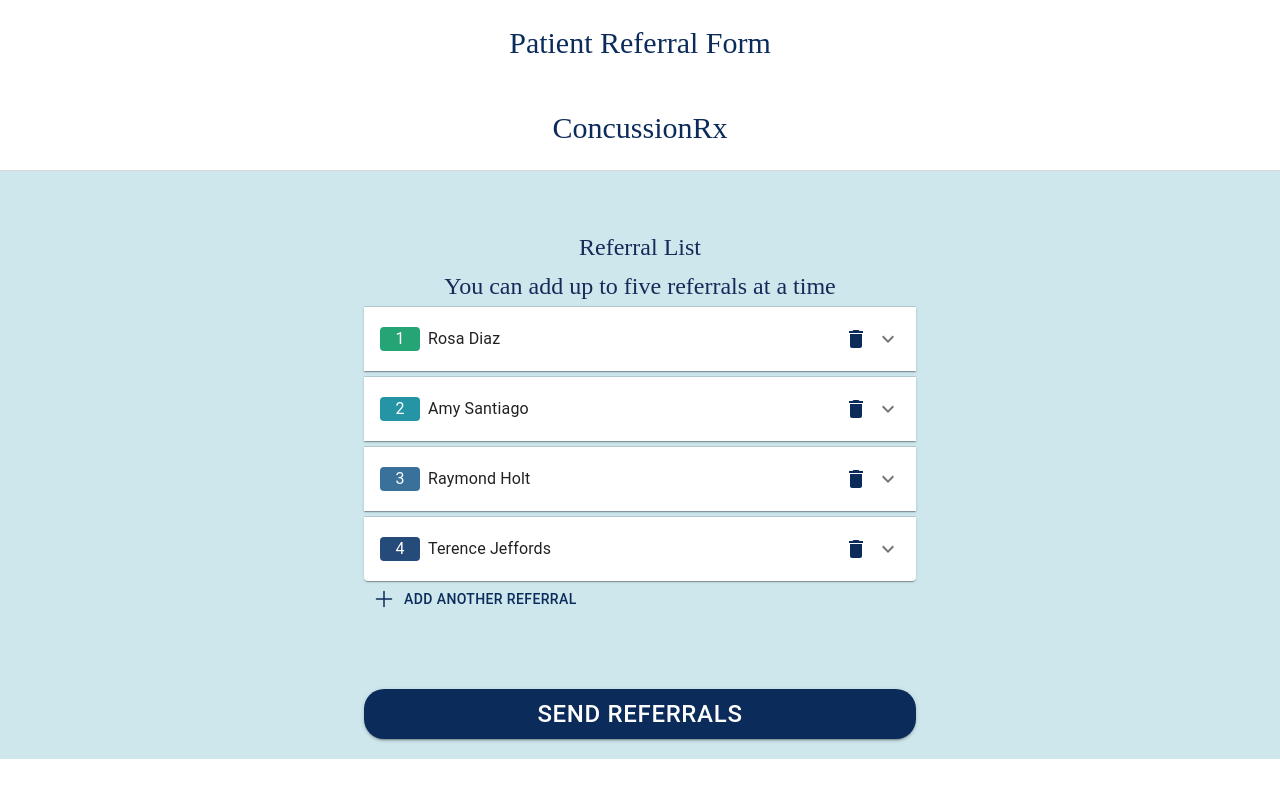
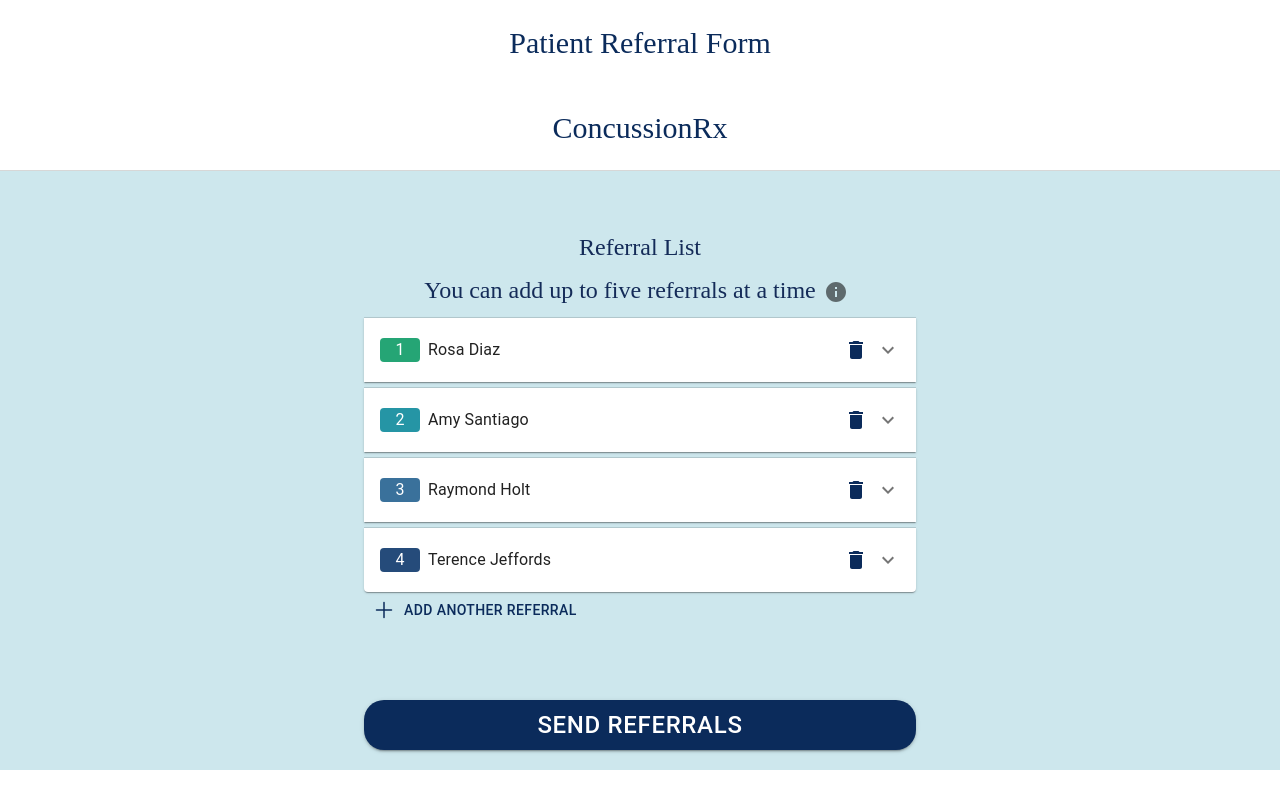
Before and after one commit to TravJav/crx, a React (Create React App) app: page / in a window 1280 px wide. Built offline with nearby package versions, Linux system fonts and the light colour scheme; no server answers.

Commit message:
Added tooltip to give user more information when hovering over the info icon to learn about the referral list .

```diff
--- a/src/components/ReferralFormHeader/ReferralFormHeader.tsx
+++ b/src/components/ReferralFormHeader/ReferralFormHeader.tsx
@@ -1,14 +1,22 @@
-import { Typography, Box } from '@mui/material';
+import { Typography, Box, Tooltip } from '@mui/material';
+import InfoIcon from '@mui/icons-material/Info';
+import IconButton from '@mui/material/IconButton';
+
 import './ReferralFormHeader.css';
 
 const ReferralFormHeader = () => {
   return (
     <Box className="headerBox">
-    <Typography variant="h2" className="referralHeader referralList">
+      <Typography variant="h2" className="referralHeader referralList">
         Referral List
       </Typography>
       <Typography variant="h2" className="referralHeader referralList">
         You can add up to five referrals at a time
+        <Tooltip title='Only a maximum of five referrals can be submitted at a given time, anymore than that will need to be inlcluded in a separate submission.'>
+          <IconButton>
+            <InfoIcon />
+          </IconButton>
+        </Tooltip>
       </Typography>
     </Box>
   );
```
